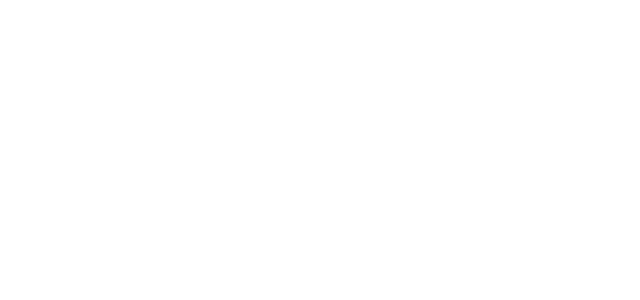
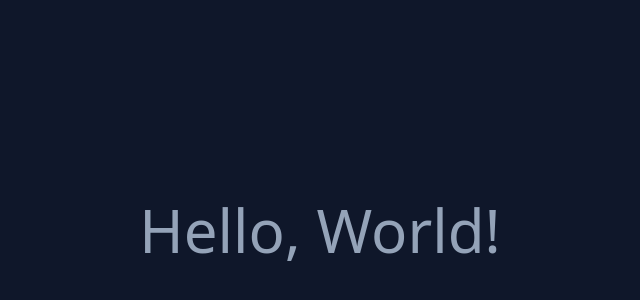
Before and after one commit to itsarman001/Portfolio, a Nuxt app: page / in a window 1280 px wide. Shown: the part 170-470 px from the top of the page, without its empty margins (320-960 px from the left). Built offline with nearby package versions, Linux system fonts and the light colour scheme.

Commit message:
Add Tailwind CSS integration and update layout structure

```diff
--- /dev/null
+++ b/app/assets/css/main.css
@@ -0,0 +1 @@
+@import "tailwindcss";
--- a/app/layouts/default.vue
+++ b/app/layouts/default.vue
@@ -1,5 +1,5 @@
 <template>
-  <div>
+  <div class="bg-slate-900 text-slate-400 text-6xl h-screen w-screen">
     <slot />
   </div>
 </template>
--- /dev/null
+++ b/app/pages/index.vue
@@ -0,0 +1,5 @@
+<template>
+    <div class="flex items-center justify-center h-full">
+        <h1>Hello, World!</h1>
+    </div>
+</template>
```
